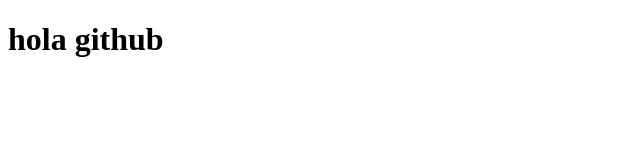
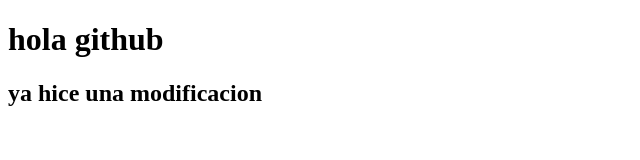
Before and after one commit to Giulianigit/clasegitcomision168, a plain HTML site: page assets/index.html in a window 1280 px wide. Shown: the whole page, without its empty margins (0-640 px from the left). Drawn offline with Linux system fonts and the light colour scheme.

Commit message:
hice modificaciones

```diff
--- a/assets/index.html
+++ b/assets/index.html
@@ -8,5 +8,6 @@
 </head>
 <body>
     <h1>hola github</h1>
+    <h2>ya hice una modificacion</h2>
 </body>
 </html>
```
Also changed, not shown: assets/script.js (added).
